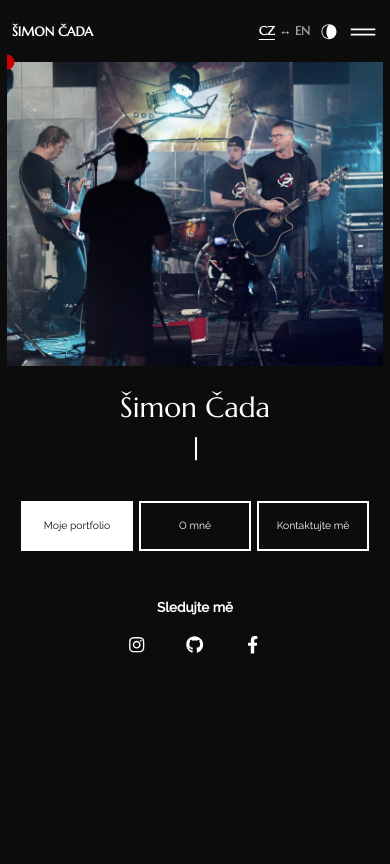
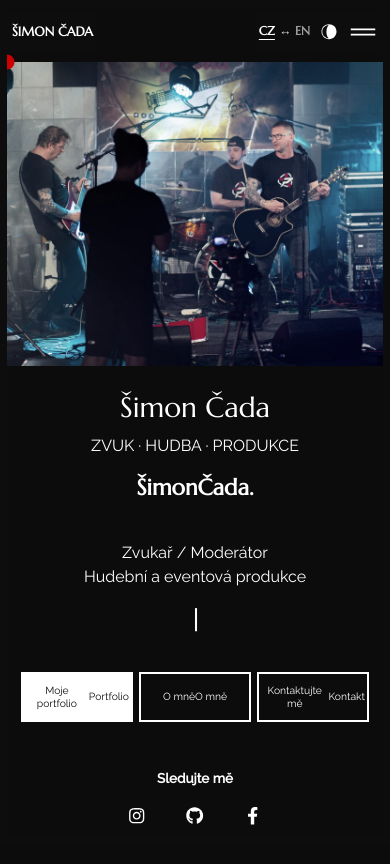
Before and after one commit to S1moonC/portfolio, a React (Create React App) app: page / in a window 390 px wide. Built offline with nearby package versions, Linux system fonts and the light colour scheme.

Commit message:
Add localized cinematic mobile hero content without changing desktop homepage

```diff
--- a/src/pages/home/index.js
+++ b/src/pages/home/index.js
@@ -6,7 +6,7 @@ import { Link } from "react-router-dom";
 import { useLocale } from "../../i18n";
 
 export const Home = () => {
-  const { content, labels, localizedPath } = useLocale();
+  const { content, labels, localizedPath, language } = useLocale();
   const { introdata, meta } = content;
   const buttons = [
     ["/portfolio", labels.home.portfolio, "button_p"],
@@ -21,8 +21,19 @@ export const Home = () => {
           <div className="h_bg-image order-1 order-lg-2 h-100" style={{ backgroundImage: `url(${introdata.your_img_url})` }}></div>
           <div className="text order-2 order-lg-1 h-100 d-lg-flex justify-content-center">
             <div className="align-self-center"><div className="intro mx-auto">
-              <h2 className="mb-1x">{introdata.title}</h2>
-              <h1 className="fluidz-48 mb-1x">
+              <h2 className="mb-1x desktop-intro-name">{introdata.title}</h2>
+                  <div className="cinematic-mobile-copy">
+                    <p className="cinematic-eyebrow">
+                      {language === "en" ? "SOUND · MUSIC · PRODUCTION" : "ZVUK · HUDBA · PRODUKCE"}
+                    </p>
+                    <h1 className="cinematic-name">Šimon<span>Čada.</span></h1>
+                    <p className="cinematic-role">
+                      {language === "en" ? "Sound engineer / Event host" : "Zvukař / Moderátor"}
+                      <br />
+                      {language === "en" ? "Music & event production" : "Hudební a eventová produkce"}
+                    </p>
+                  </div>
+              <h1 className="fluidz-48 mb-1x desktop-intro-typewriter">
                 <Typewriter key={labels.home.about} options={{
                   strings: Object.values(introdata.animated), autoStart: true, loop: true, deleteSpeed: 10
                 }} />
@@ -32,7 +43,11 @@ export const Home = () => {
                 {buttons.map(([path, label, id]) => (
                   <Link to={localizedPath(path)} className="text_2" key={path}>
                     <div id={id} className="ac_btn btn">
-                      {label}<div className="ring one"></div><div className="ring two"></div><div className="ring three"></div>
+                      <span className="cta-desktop-label">{label}</span>
+                      <span className="cta-mobile-label">
+                        {path === "/portfolio" ? labels.navigation.portfolio : path === "/about" ? labels.navigation.about : labels.navigation.contact}
+                      </span>
+                      <div className="ring one"></div><div className="ring two"></div><div className="ring three"></div>
                     </div>
                   </Link>
                 ))}
```
